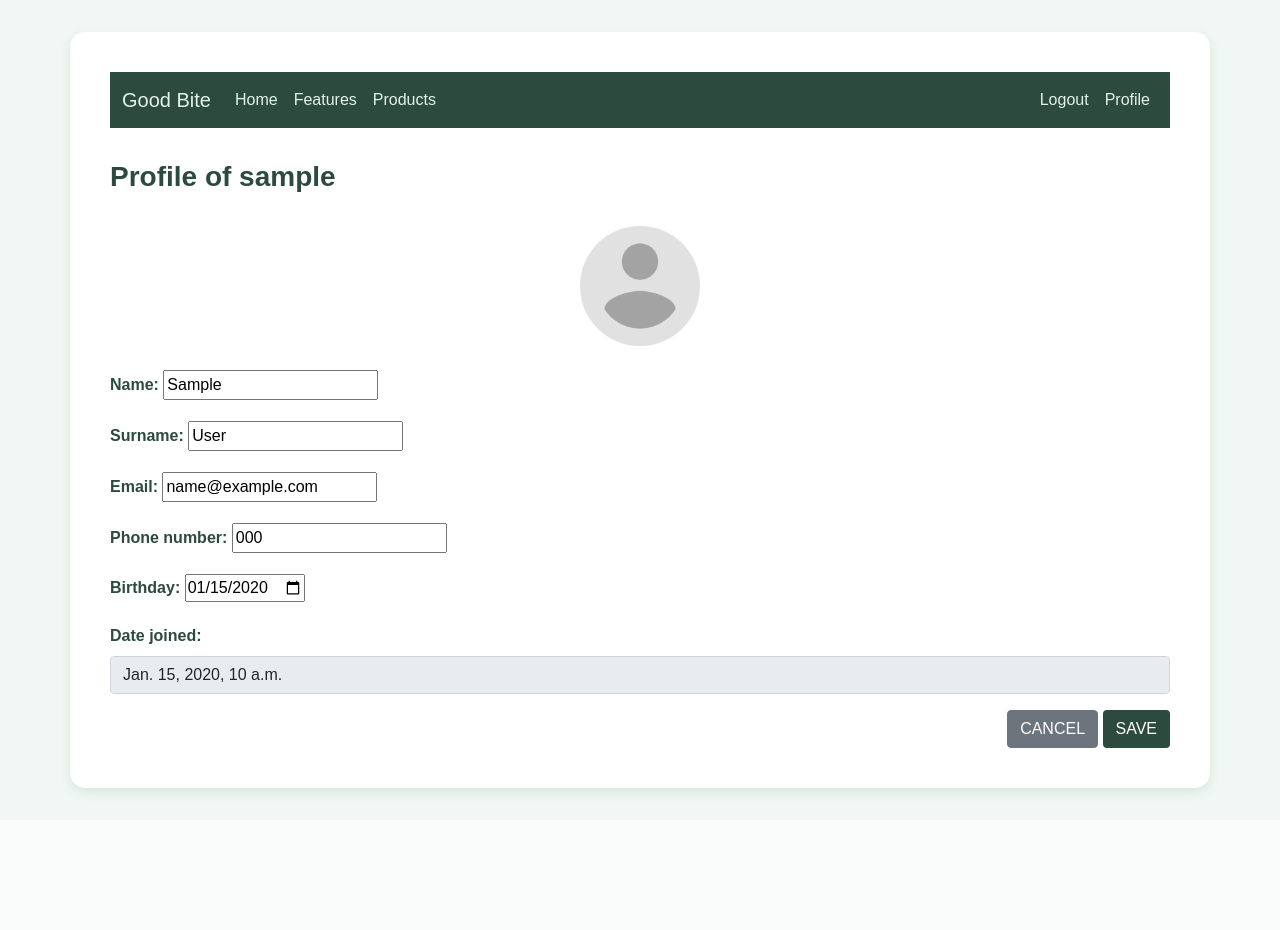
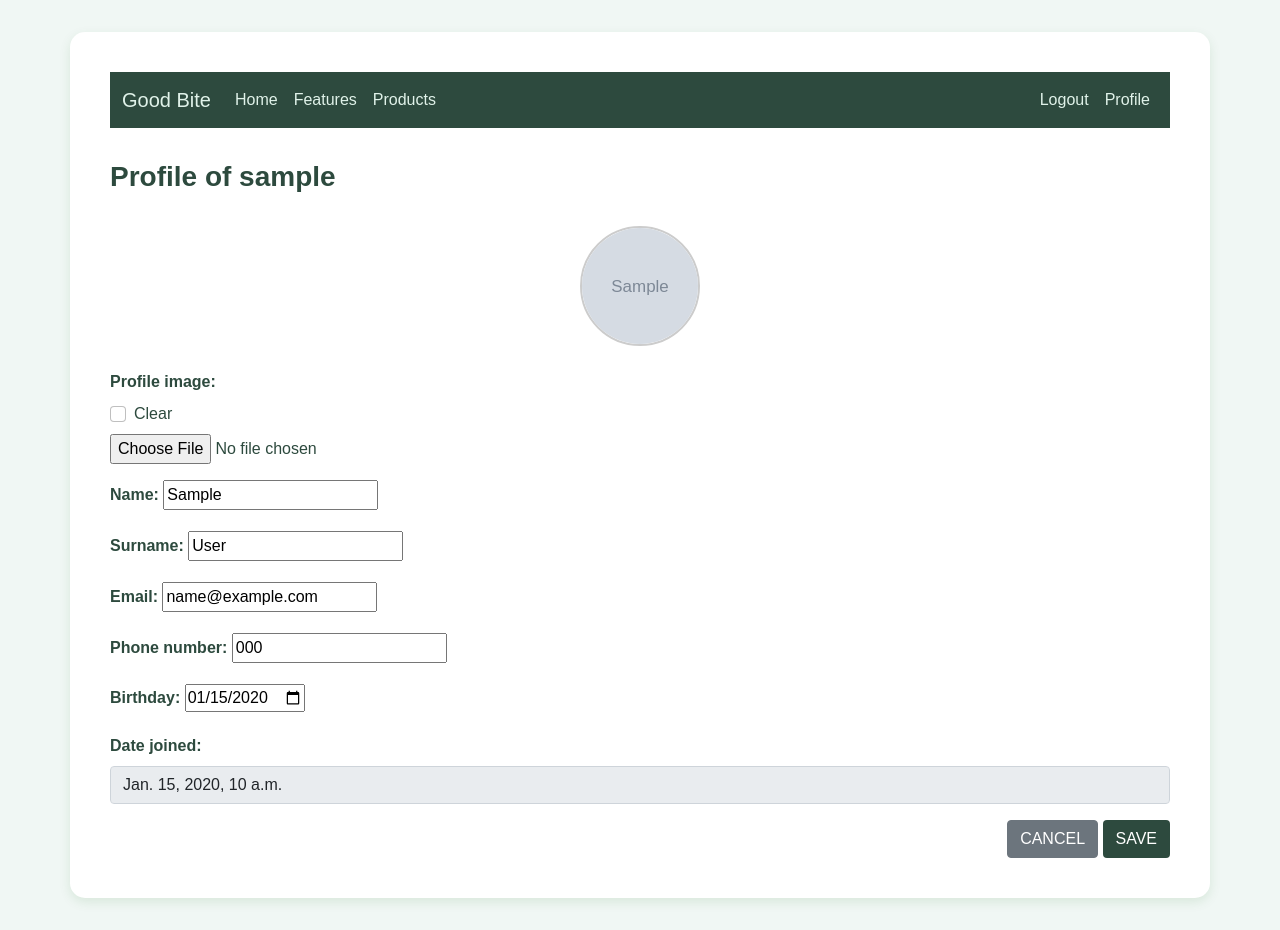
Before and after one commit to sissamrcorreia/AS-project, a Django app: a page that uses GoodBite/templates/main/profile.html in a window 1280 px wide. Before the commit the page ends 799 px from the top, so only its background shows below. Run offline with Django 5.2, Linux system fonts and the light colour scheme; a user stored in the database is signed in; tables that the repository leaves empty hold one stand-in row (values such as "Sample post"); grey boxes marked "Sample" are stand-in pictures.

Commit message:
profile finished

```diff
--- a/GoodBite/forms.py
+++ b/GoodBite/forms.py
@@ -19,19 +19,23 @@ class ProductForm(forms.ModelForm):
         model = Product
         fields = ['name', 'description', 'image', 'price']
 
+class CustomFileInput(forms.ClearableFileInput):
+    template_name = 'widgets/custom_file_input.html'
+
 class ProfileUpdateForm(forms.ModelForm):
     class Meta:
         model = Profile
         fields = ['phone_number', 'birthdate', 'avatar']
         widgets = {
             'phone_number': forms.TextInput(attrs={
-                'placeholder': 'Add phone number…'
+                'placeholder': 'add a phone number'
             }),
             'birthdate': forms.DateInput(attrs={
                 'type': 'date',
                 'placeholder': 'YYYY-MM-DD',
                 'max': datetime.date.today().isoformat(),
             }),
+            'avatar': CustomFileInput(),
         }
 
     def clean_birthdate(self):
--- a/GoodBite/models.py
+++ b/GoodBite/models.py
@@ -28,7 +28,7 @@ class Product(models.Model):
     def __str__(self):
         return self.name
 
-def profile_image_path(filename):
+def profile_image_path(instance, filename):
     ext = filename.split('.')[-1].lower()
     filename = f"{uuid.uuid4()}.{ext}"
     return os.path.join('profile', filename)
--- a/GoodBite/templates/main/profile.html
+++ b/GoodBite/templates/main/profile.html
@@ -5,18 +5,31 @@
 {% block content %}
   <h3>Profile of {{ user_obj.username }}</h3>
 
-  {% load static %}
+    {% load static %}
     <div class="mb-3 text-center">
+      {% if user_obj.profile.avatar %}
+        <img src="{{ user_obj.profile.avatar.url }}"
+             alt="Profile picture"
+             id="profile-picture"
+             class="rounded-circle"
+             style="width: 120px; height: 120px; object-fit: cover; object-position: center; border: 2px solid #ccc;">
+      {% else %}
         <img src="{% static 'avatar_placeholder.png' %}"
              alt="Profile picture placeholder"
              id="profile-picture"
              class="rounded-circle"
              style="width: 120px; height: 120px; object-fit: cover;">
+      {% endif %}
     </div>
 
   {% if edit_mode %}
-    <form method="post" class="mt-4">
+    <form method="post" enctype="multipart/form-data" class="mt-4">
       {% csrf_token %}
+      <div class="mb-3">
+        <label class="form-label"><strong>Profile image:</strong></label>
+        {{ form_profile.avatar }}
+        {{ form_profile.avatar.errors }}
+      </div>
       <div class="mb-3">
         <label class="form-label"><strong>Name:</strong></label>
         {{ form.first_name }}
@@ -54,9 +67,9 @@
     </form>
   {% else %}
     <ul>
-      <li><strong>Name:</strong> {{ user_obj.first_name }}</li>
-      <li><strong>Surname:</strong> {{ user_obj.last_name }}</li>
-      <li><strong>Email:</strong> {{ user_obj.email }}</li>
+      <li><strong>Name:</strong> {{ user_obj.first_name|default:"--" }}</li>
+      <li><strong>Surname:</strong> {{ user_obj.last_name|default:"--" }}</li>
+      <li><strong>Email:</strong> {{ user_obj.email|default:"--" }}</li>
       <li><strong>Phone number:</strong> {{ user_obj.profile.phone_number|default:"--" }}</li>
       <li><strong>Birthday:</strong> {{ user_obj.profile.birthdate|date:"d-m-Y"|default:"--" }}</li>
       <li><strong>Date joined:</strong> {{ user_obj.date_joined }}</li>
--- a/GoodBite/views.py
+++ b/GoodBite/views.py
@@ -32,7 +32,7 @@ def profile(request, username):
 
     if request.method == "POST":
         form = UserUpdateForm(request.POST, instance=user)
-        form_profile = ProfileUpdateForm(request.POST, instance=profile_obj)
+        form_profile = ProfileUpdateForm(request.POST, request.FILES, instance=profile_obj)
 
         if form.is_valid() and form_profile.is_valid():
             try:
```
Also changed, not shown: GoodBite/templates/widgets/custom_file_input.html (added, +17 -0 lines).
